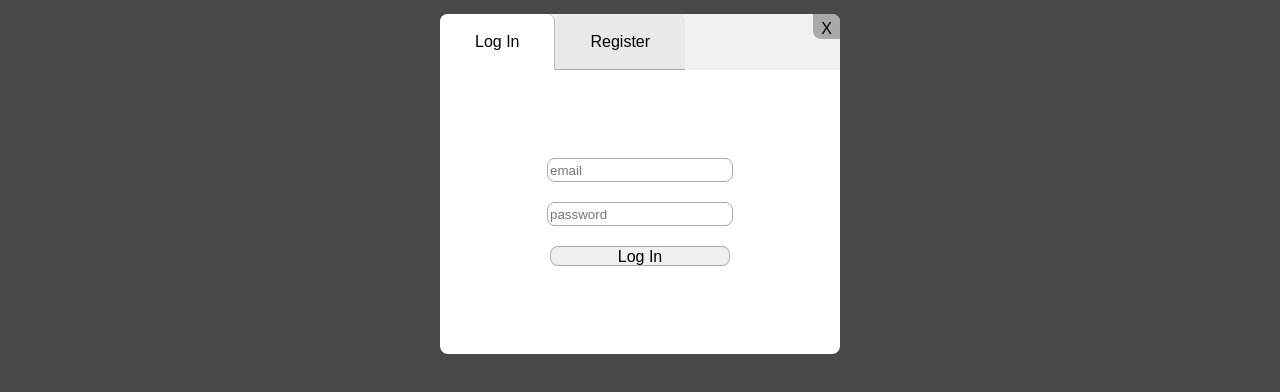
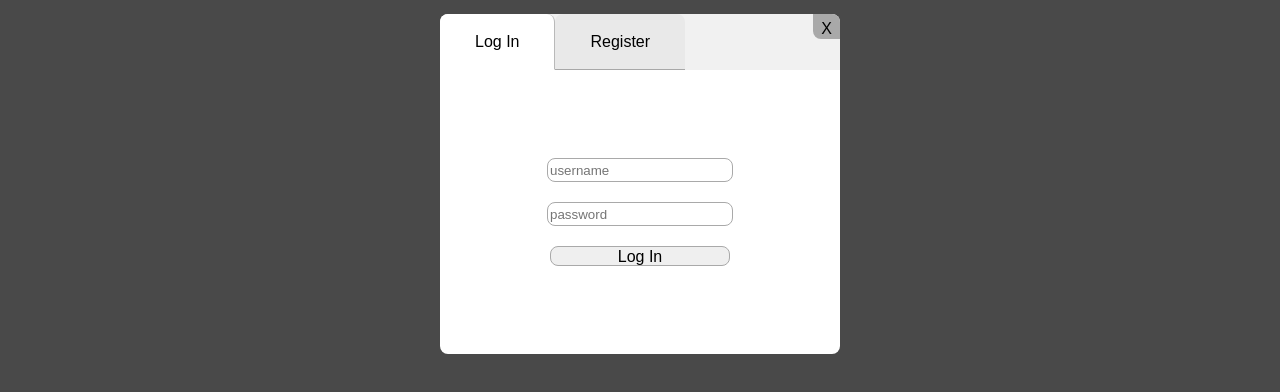
Before and after one commit to dsreagan/mern-image-gallery, a React (Create React App) app in the folder client/: page / in a window 1280 px wide. Both pictures are taken after a click on the element 1152 px from the left and 45 px from the top of the page. Shown: the part 236-628 px from the top of the page. Built offline with nearby package versions, Linux system fonts and the light colour scheme.

Commit message:
Add login/registration functionality

```diff
--- a/client/src/App.js
+++ b/client/src/App.js
@@ -14,6 +14,8 @@ import {
 
 export default function App() {
 
+  const [userInfo, setUserInfo] = useState(
+    {userId: '', userName: '', accessToken: ''})
   const [isLoggedIn, setIsLoggedIn] = useState(false)
   const [images, setImages] = useState([])
   const [modalIsOpen, setModalIsOpen] = useState(false)
@@ -28,12 +30,12 @@ export default function App() {
       setIsLoggedIn(false)
     }
   }
-  // useEffect(() => {
-  //   const procedure = async () => {
-  //     logIn()
-  //   }
-  //   procedure()
-  // })
+  useEffect(() => {
+    const procedure = async () => {
+      console.log(userInfo)
+    }
+    procedure()
+  })
 
   return (
     <div className="App">
@@ -48,6 +50,10 @@ export default function App() {
       {modalIsOpen &&
         <Modal
         setModalIsOpen={setModalIsOpen}
+        setUserInfo={(userId, userName, accessToken) => {
+            setUserInfo({userId: userId, userName: userName, accessToken: accessToken})
+          }
+        }
         />
       }
     </div>
--- a/client/src/components/Modal.js
+++ b/client/src/components/Modal.js
@@ -1,11 +1,48 @@
 import { useState } from 'react'
+import { logInUser, registerUser } from '../utils/operations'
 
 export default function Modal(props) {
 
     const [tab, setTab] = useState(1)
+    const [formData, setFormData] = useState({username: '', password1: '', password2: ''})
+
+    const handleChange = (event) => {
+        setFormData(prevData => {
+            return {
+                ...prevData,
+                [event.target.name]: event.target.value
+            }
+        })
+    }
 
     const changeTab = (index) => {
         setTab(index)
+    }
+
+    // Here
+    // deal with login success and failure
+    const handleLogIn = (e) => {
+        e.preventDefault()
+        const {userId, userName, accessToken} = logInUser(
+            formData.username, formData.password1
+        )
+        props.setUserInfo(userId, userName, accessToken)
+    }
+
+    const handleRegistration = (e) => {
+        e.preventDefault()
+        // register
+        formData.password1 === formData.password2 &&
+            registerUser(formData.username, formData.password1)
+        // log in
+        // this doesn't work
+        handleLogIn()
+        // this doesn't even work
+        const {userId, userName, accessToken} = logInUser(
+            formData.username, formData.password1
+        )
+        props.setUserInfo(userId, userName, accessToken)
+        // maybe just reset the form and get them to log in
     }
 
   return (
@@ -29,30 +66,63 @@ export default function Modal(props) {
                 >X</button>
             </div>
             <div className="modal-content">
-                <div
+                <form
                     className={tab === 1 ?
                         "content active-content" :
                         "content"
-                }>
-                    <input type="text" placeholder="email" />
-                    <input type="text" placeholder="password" />
+                    }
+                    onSubmit={handleLogIn}
+                >
+                    <input
+                        type="text"
+                        placeholder="username"
+                        onChange={handleChange}
+                        value={formData.username}
+                        name="username"
+                    />
+                    <input
+                        type="text"
+                        placeholder="password"
+                        onChange={handleChange}
+                        value={formData.email}
+                        name="password1"
+                    />
                     <button
                         type="submit"
                     >Log In</button>
-                </div>
-
-                <div
+                </form>
+                <form
                     className={tab === 2 ?
                         "content active-content" :
                         "content"
-                }>
-                    <input type="text" placeholder="username" />
-                    <input type="text" placeholder="password" />
-                    <input type="text" placeholder="re-enter password" />
+                    }
+                    onSubmit={handleRegistration}
+                >
+                    <input
+                        type="text"
+                        placeholder="username"
+                        onChange={handleChange}
+                        value={formData.username}
+                        name="username"
+                    />
+                    <input
+                        type="text"
+                        placeholder="password"
+                        onChange={handleChange}
+                        value={formData.password1}
+                        name="password1"
+                    />
+                    <input
+                        type="text"
+                        placeholder="re-enter password"
+                        onChange={handleChange}
+                        value={formData.password2}
+                        name="password2"
+                    />
                     <button
                         type="submit"
                     >Register</button>
-                </div>
+                </form>
             </div>
         </div>
     </div>
```
Lines whose indentation alone changed are shown as unchanged.
